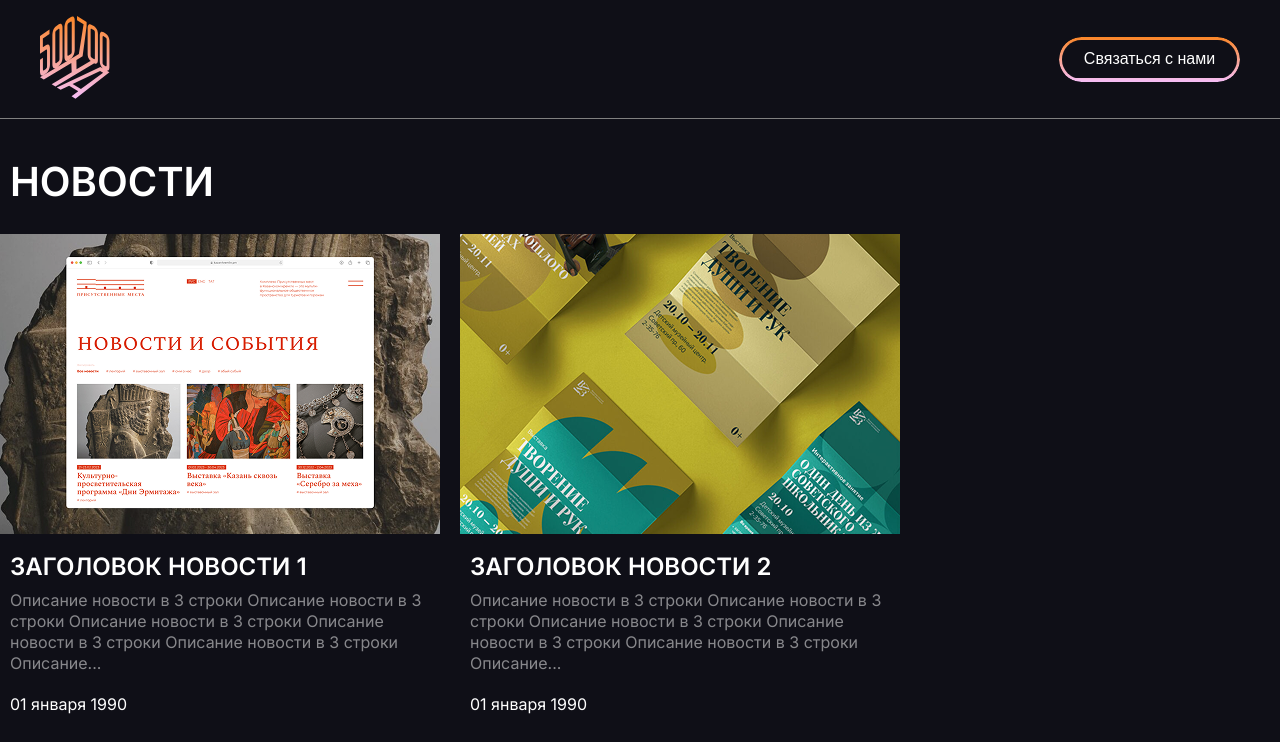
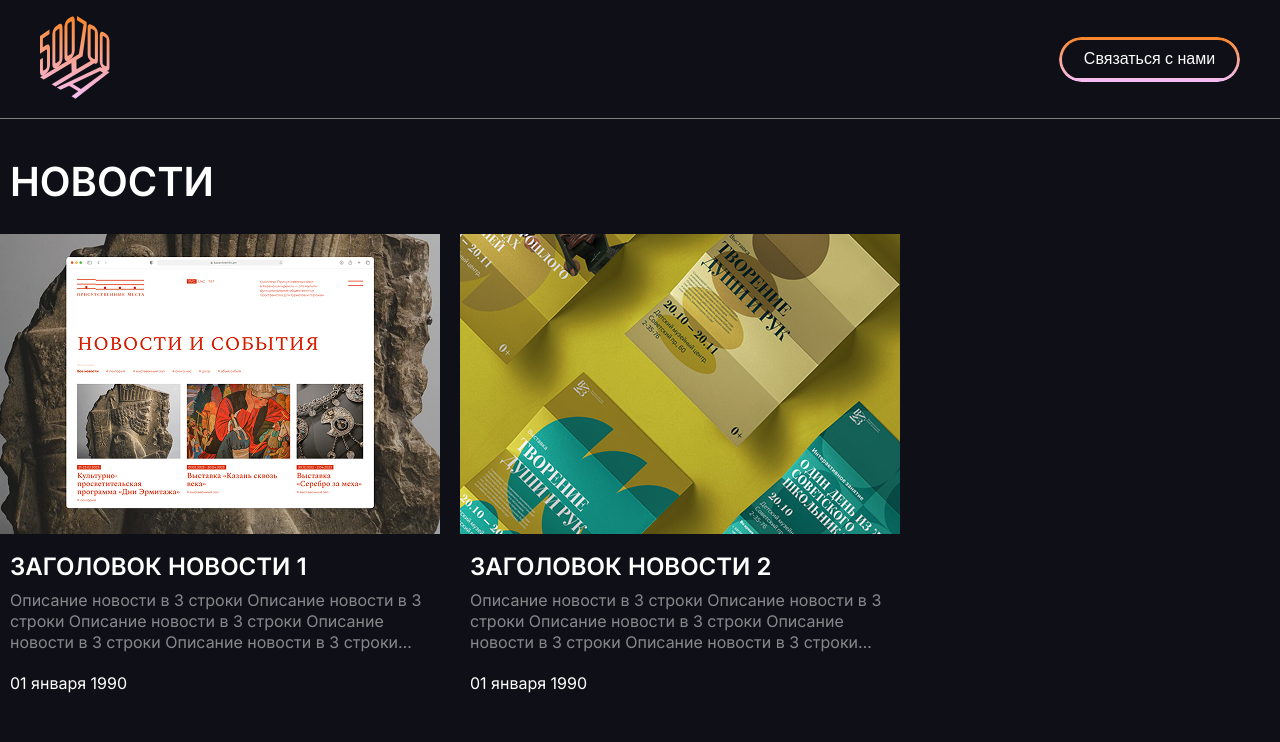
Before and after one commit to Ronlnn/500na700, a React (Vite) app: page / in a window 1280 px wide. Shown: the top 742 px of the page. Built offline with nearby package versions, Linux system fonts and the light colour scheme.

Commit message:
refactor

```diff
--- a/src/components/NewsCard/NewsCard.module.scss
+++ b/src/components/NewsCard/NewsCard.module.scss
@@ -22,10 +22,12 @@
   opacity: $white;
   opacity: 50%;
   margin-bottom: 20px;
+  display: -webkit-box;
   -webkit-line-clamp: 3;
   -webkit-box-orient: vertical;
   overflow: hidden;
   text-overflow: ellipsis;
+
 }
 .cardDate {
   color: white;
```
